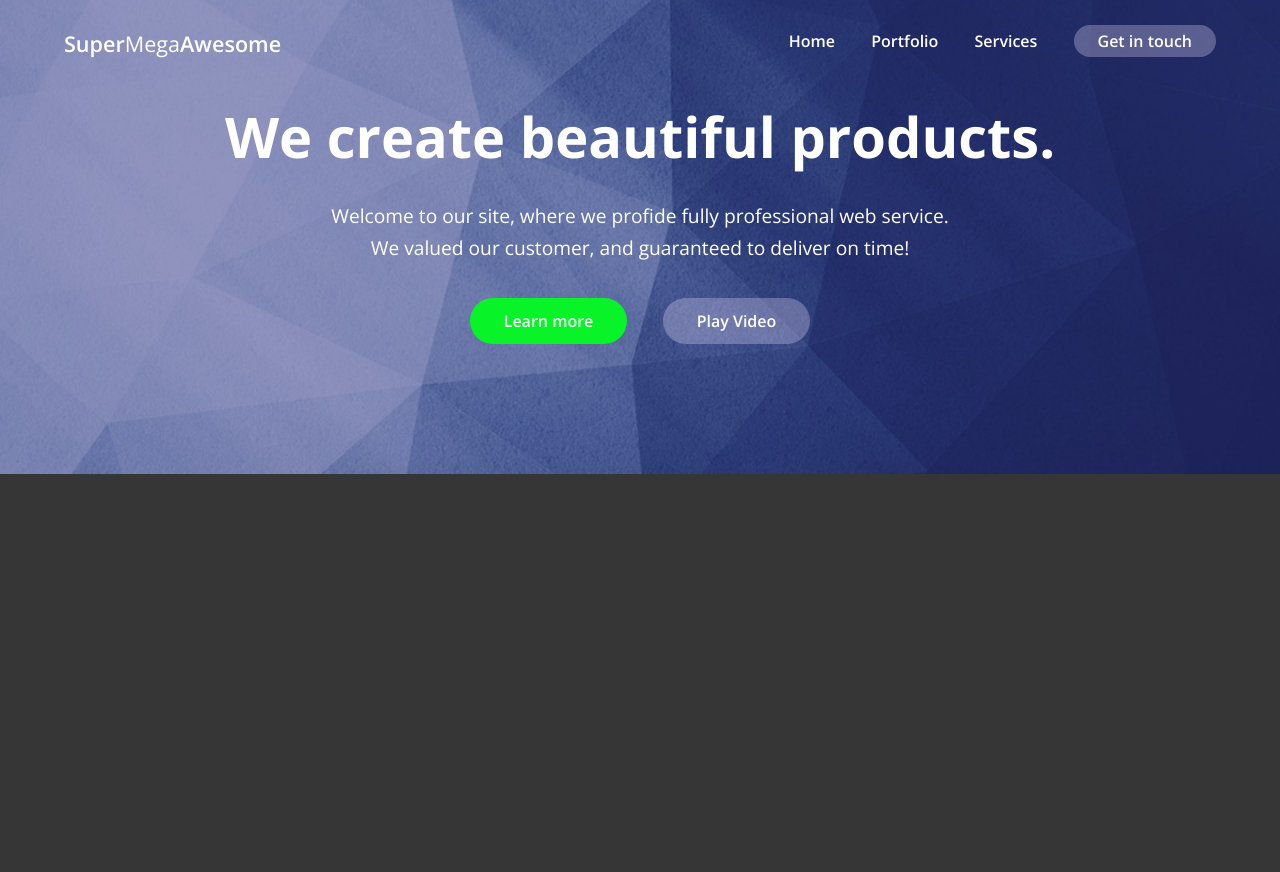
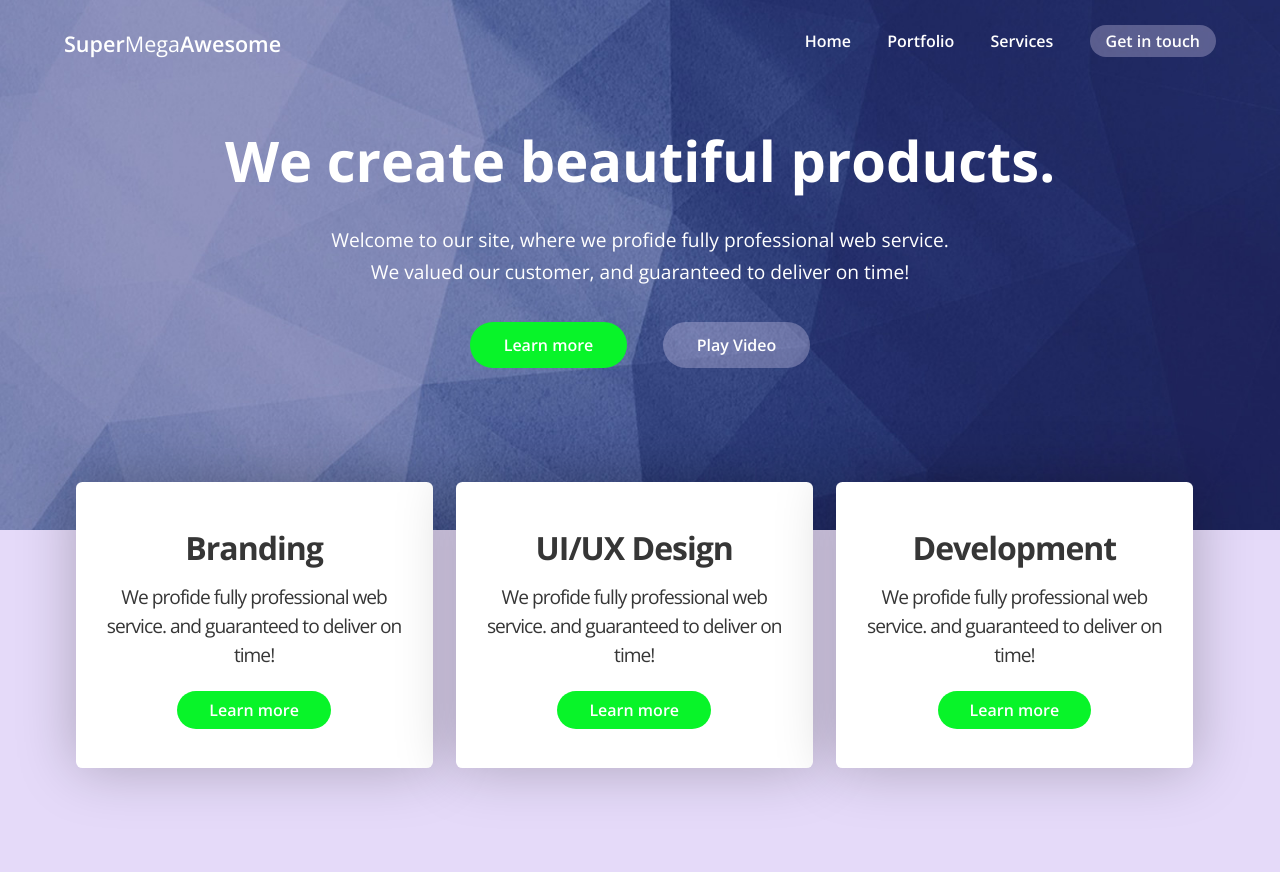
Before and after one commit to rendrap/SuperMegaAwesome, a website: page build/index.html in a window 1280 px wide. Before the commit the page ends 800 px from the top, so only its background shows below. Drawn offline with nearby package versions, Linux system fonts and the light colour scheme.

Commit message:
add services section html + style

```diff
--- a/sass/styles.sass
+++ b/sass/styles.sass
@@ -4,17 +4,26 @@
 $kimberly: #70769b
 $green: #08f429
 $moon-raker: #e5daf9
-$mine-shaft: #363636
+$dark-gray: #363636
 $storm-gray: #696e88
 $mine-shaft: #363636
 $gray: #898787
 $havelock-blue: #4183d7
 $white: #FFF
 
+// ------ Mixin ------//
+// taken from bourbon
+=clearfix
+  &::after
+    clear: both
+    content: ""
+    display: table
+
 // ------ Global style ------//
+*
+  box-sizing: border-box
 
 body
-  background-color: $mine-shaft
   font-family: 'Open Sans', sans-serif
 
 .button
@@ -34,7 +43,7 @@ body
   background: rgba($moon-raker,0.3)
 
 .button_small
-  padding: .3rem 1.5rem
+  padding: .3rem 1rem
 
 .wrapper
   width: 1440px
@@ -71,7 +80,7 @@ body
         margin-left: 2rem
 
   .content
-    padding: 2.5rem 0 6rem 0
+    padding: 4rem 0 8rem 0
 
     .title,.sub-title
       color: $white
@@ -94,3 +103,39 @@ body
 
       .button
         margin: 0 1rem
+
+// ------ Services ------//
+#services
+  background-color: $moon-raker
+  padding: 2rem 0 6.5rem 0
+  position: relative
+  +clearfix
+
+  .service
+    background : $white
+    width: 31%
+    float: left
+    margin: -5rem 1% 0 1%
+    padding: 3rem 1.5%
+    text-align: center
+    position: relative
+    -webkit-box-shadow: 0px 0px 59px 0px rgba(0, 0, 0, 0.25)
+    -moz-box-shadow: 0px 0px 59px 0px rgba(0, 0, 0, 0.25)
+    box-shadow: 0px 0px 59px 0px rgba(0, 0, 0, 0.25)
+    border-radius: .4rem
+
+    h3
+      letter-spacing: -1px
+      font-size: 2rem
+      color: $dark-gray
+      margin: 0
+
+    p
+      margin: 1rem 0 2rem 0
+      color: $dark-gray
+      font-size: 1.2rem
+      letter-spacing: -1px
+      line-height: 1.8rem
+
+    .button
+      padding: .5rem 2rem
```
Also changed, not shown: build/assets/Client-logo-only.png, build/css/styles.css, build/index.html.
